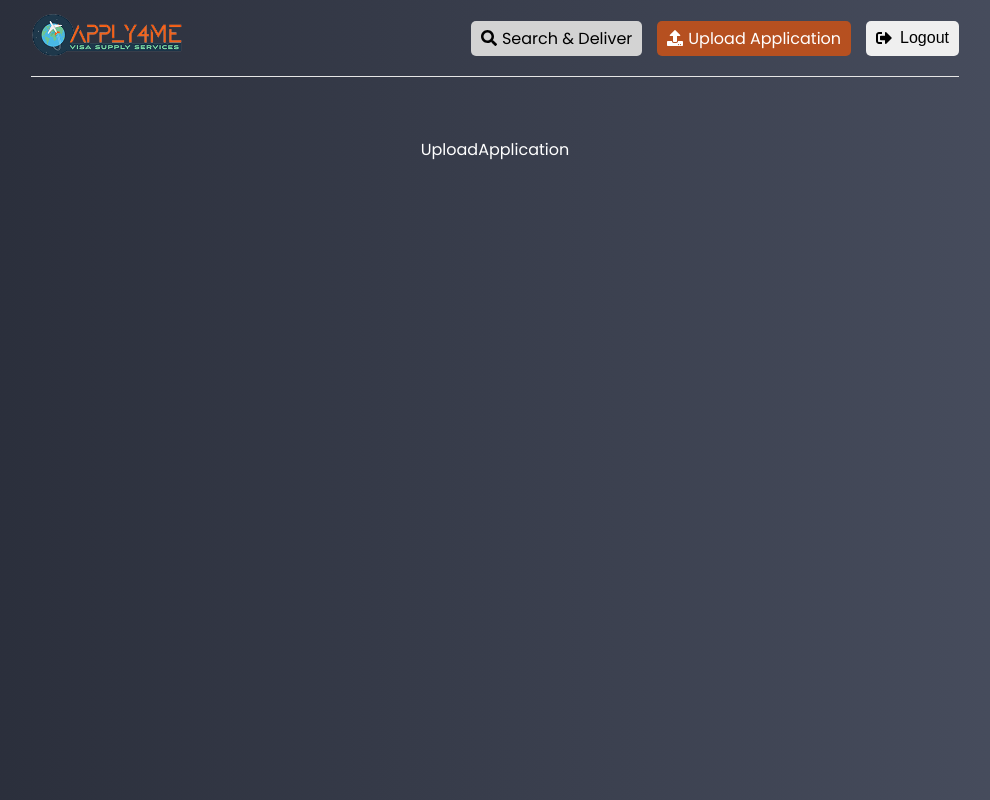
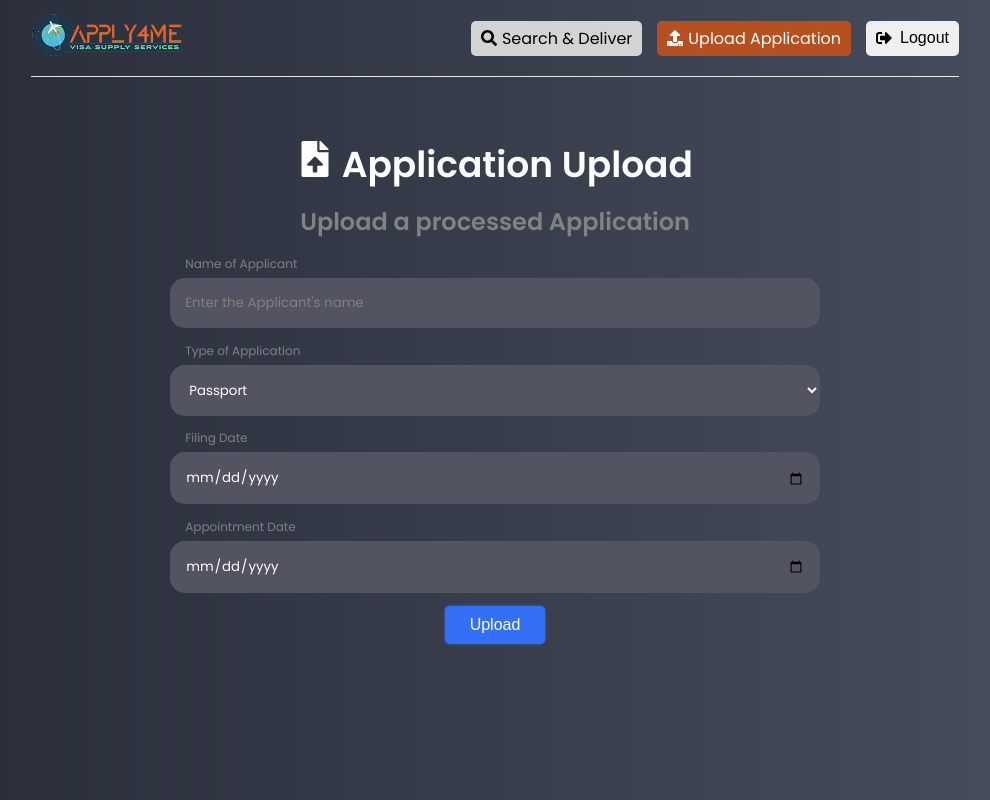
Before and after one commit to dewanwakilahmed/apply-4-me, a React (Create React App) app in the folder client/web-app/: page /upload-application in a window 1280 px wide. Shown: the whole page, without its empty margins (145-1135 px from the left). Built offline with nearby package versions, Linux system fonts and the light colour scheme; sample sign-in values are in the browser's storage.

Commit message:
Upload Application Page & Form Labels

```diff
--- a/client/web-app/src/index.css
+++ b/client/web-app/src/index.css
@@ -106,36 +106,14 @@ h3 {
 }
 
 .heading {
-  font-size: 2rem;
+  font-size: 1.5rem;
   font-weight: 700;
-  margin-bottom: 50px;
+  margin-bottom: 12.5px;
   padding: 0 20px;
 }
 
 .heading p {
   color: #828282;
-}
-
-.goals {
-  display: grid;
-  grid-template-columns: repeat(2, 1fr);
-  gap: 10px;
-}
-
-.goal {
-  background-color: #f4f4f4;
-  margin: 10px 0;
-  padding: 20px 0 10px;
-  position: relative;
-}
-
-.goal .close {
-  position: absolute;
-  top: 10px;
-  right: 15px;
-  cursor: pointer;
-  border: none;
-  background: none;
 }
 
 .form,
@@ -145,7 +123,7 @@ h3 {
 }
 
 .form-group {
-  margin-bottom: 10px;
+  margin-bottom: 3.5px;
   display: flex;
   flex-direction: column;
   justify-content: center;
@@ -179,6 +157,15 @@ h3 {
   display: block;
   margin: 0 0 5px 3px;
 }
+
+.form-label {
+  align-self: flex-start;
+  color: gray;
+  font-size: 0.75rem;
+  padding-left: 12px;
+}
+
+/* Upload Application Page */
 
 .btn {
   text-decoration: none;
--- a/client/web-app/src/pages/Login.jsx
+++ b/client/web-app/src/pages/Login.jsx
@@ -73,6 +73,9 @@ const Login = () => {
       <section className="form">
         <form onSubmit={submitHandler}>
           <div className="form-group">
+            <label htmlFor="email" className="form-label">
+              Email
+            </label>
             <input
               type="email"
               name="email"
@@ -84,6 +87,9 @@ const Login = () => {
             />
           </div>
           <div className="form-group">
+            <label htmlFor="password" className="form-label">
+              Password
+            </label>
             <input
               type="password"
               name="password"
--- a/client/web-app/src/tabs/Register.jsx
+++ b/client/web-app/src/tabs/Register.jsx
@@ -81,6 +81,9 @@ const Register = () => {
       <section className="form">
         <form onSubmit={submitHandler}>
           <div className="form-group">
+            <label htmlFor="name" className="form-label">
+              Name
+            </label>
             <input
               type="text"
               name="name"
@@ -92,6 +95,9 @@ const Register = () => {
             />
           </div>
           <div className="form-group">
+            <label htmlFor="email" className="form-label">
+              Email
+            </label>
             <input
               type="email"
               name="email"
@@ -103,6 +109,9 @@ const Register = () => {
             />
           </div>
           <div className="form-group">
+            <label htmlFor="password" className="form-label">
+              Password
+            </label>
             <input
               type="password"
               name="password"
@@ -114,6 +123,9 @@ const Register = () => {
             />
           </div>
           <div className="form-group">
+            <label htmlFor="password2" className="form-label">
+              Confirm Password
+            </label>
             <input
               type="password"
               name="password2"
--- a/client/web-app/src/tabs/UploadApplication.jsx
+++ b/client/web-app/src/tabs/UploadApplication.jsx
@@ -1,5 +1,105 @@
+import { useState } from "react";
+
+// Icons
+import { FaFileUpload } from "react-icons/fa";
+
 const UploadApplication = () => {
-  return <div>UploadApplication</div>;
+  const [formData, setFormData] = useState({
+    name: "",
+    type: "",
+    dateOfFiling: new Date(),
+    dateOfAppointment: new Date(),
+  });
+
+  const { name, type, dateOfFiling, dateOfAppointment } = formData;
+
+  const changeHandler = (e) => {
+    console.log(formData);
+    setFormData((prevState) => ({
+      ...prevState,
+      [e.target.name]: e.target.value,
+    }));
+  };
+
+  const submitHandler = (e) => {
+    e.preventDefault();
+  };
+
+  return (
+    <>
+      <section className="heading">
+        <h1>
+          <FaFileUpload /> Application Upload
+        </h1>
+        <p>Upload a processed Application</p>
+      </section>
+
+      <section className="form">
+        <form onSubmit={submitHandler}>
+          <div className="form-group">
+            <label htmlFor="name" className="form-label">
+              Name of Applicant
+            </label>
+            <input
+              type="text"
+              name="name"
+              id="name"
+              value={name}
+              placeholder="Enter the Applicant's name"
+              onChange={changeHandler}
+              className="form-control"
+            />
+          </div>
+          <div className="form-group">
+            <label htmlFor="type" className="form-label">
+              Type of Application
+            </label>
+            <select
+              name="type"
+              id="type"
+              value={type}
+              onChange={changeHandler}
+              className="form-control"
+            >
+              <option value="passport">Passport</option>
+              <option value="visa">Visa</option>
+            </select>
+          </div>
+          <div className="form-group">
+            <label htmlFor="dateOfFiling" className="form-label">
+              Filing Date
+            </label>
+            <input
+              type="date"
+              name="dateOfFiling"
+              id="dateOfFiling"
+              value={dateOfFiling}
+              onChange={changeHandler}
+              className="form-control"
+            />
+          </div>
+          <div className="form-group">
+            <label htmlFor="dateOfAppointment" className="form-label">
+              Appointment Date
+            </label>
+            <input
+              type="date"
+              name="dateOfAppointment"
+              id="dateOfAppointment"
+              value={dateOfAppointment}
+              onChange={changeHandler}
+              className="form-control"
+            />
+          </div>
+          <div className="form-group">
+            <button type="submit" className="btn btn-blue">
+              Upload
+            </button>
+          </div>
+        </form>
+      </section>
+    </>
+  );
 };
 
 export default UploadApplication;
```
